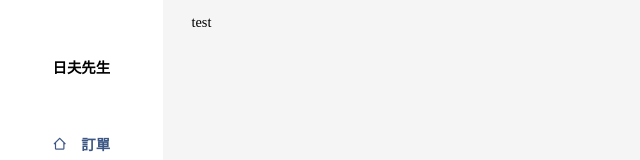
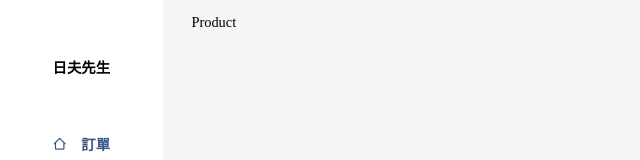
Before and after one commit to jon111rock/rifu-orders-manager, a React (Create React App) app: page /product in a window 1280 px wide. Shown: the top 160 px of the page, without its empty margins (0-640 px from the left). Built offline with nearby package versions, Linux system fonts and the light colour scheme.

Commit message:
Add empty product page

```diff
--- a/src/Views.jsx
+++ b/src/Views.jsx
@@ -4,9 +4,11 @@ import {
   Routes,
   Route,
   Outlet,
+  Navigate,
 } from "react-router-dom";
-import Dashboard from "./pages/Home";
+import Dashboard from "./pages/Order";
 import Sidebar from "./components/Sidebar";
+import Product from "./pages/Product";
 
 const Views = () => {
   return (
@@ -25,11 +27,9 @@ const Views = () => {
           }
         >
           <Route path="order" element={<Dashboard />} />
-          <Route
-            path="product"
-            element={<div className="dashboard">test</div>}
-          />
+          <Route path="product" element={<Product />} />
         </Route>
+        <Route path="*" element={<Navigate to="/order" />} replace />
       </Routes>
     </Router>
   );
--- a/src/components/Dashboard/ListPanel/index.jsx
+++ b/src/components/Dashboard/ListPanel/index.jsx
@@ -4,7 +4,7 @@ import Searchbar from "./Searchbar";
 import OrdersTable from "./OrdersTable";
 import OrdersCard from "./OrdersCard";
 
-import { AppContext } from "../../../pages/Home";
+import { AppContext } from "../../../pages/Order";
 
 const ListPanel = (props) => {
   const orders = useContext(AppContext).orders;
--- /dev/null
+++ b/src/pages/Product/index.jsx
@@ -0,0 +1,11 @@
+import React from "react";
+
+const Product = () => {
+  return (
+    <div className="dashboard">
+      <div>Product</div>
+    </div>
+  );
+};
+
+export default Product;
```
Also changed, not shown: src/pages/Order/index.jsx (renamed from src/pages/Home/index.jsx, +4 -3 lines).
